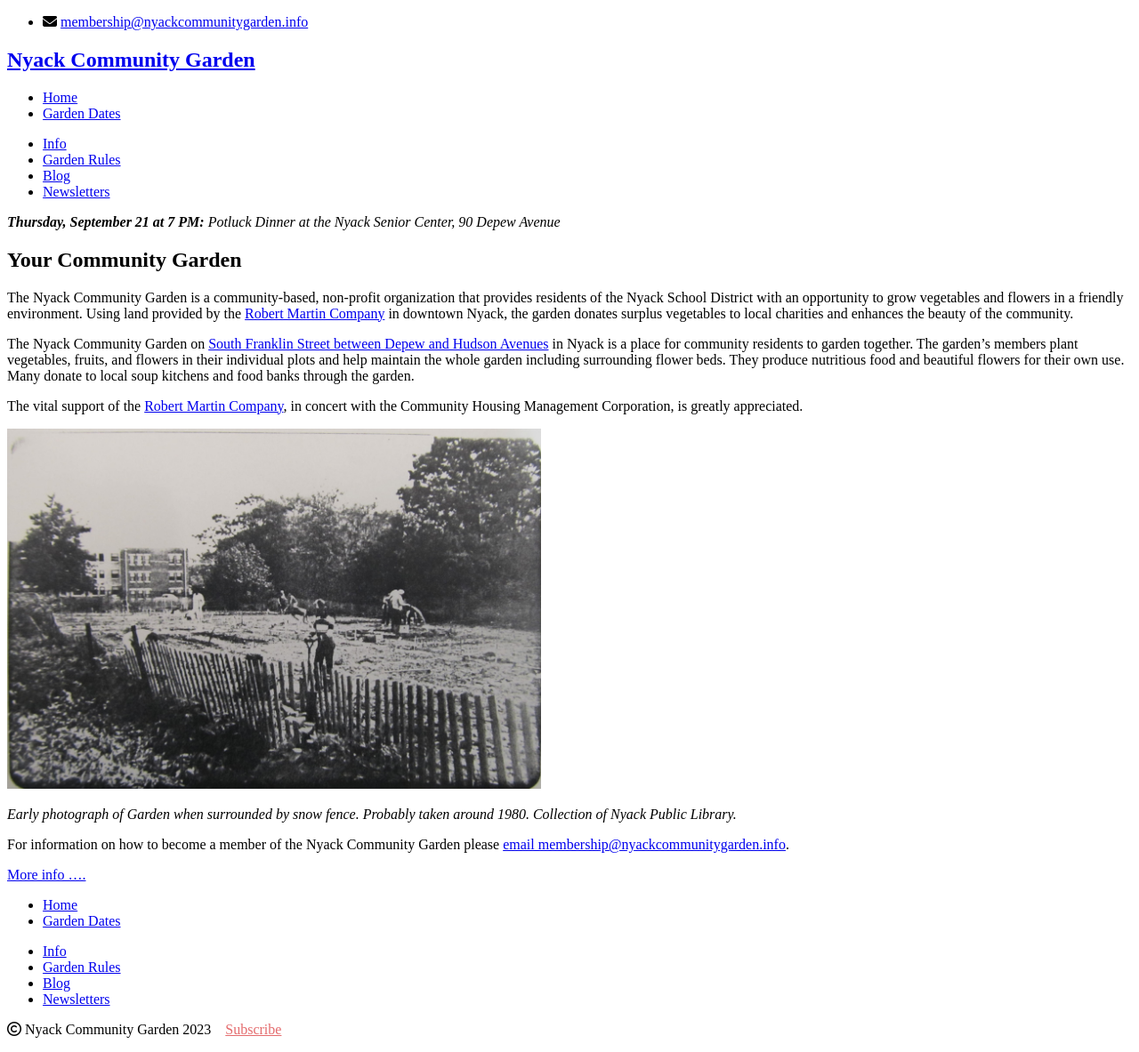
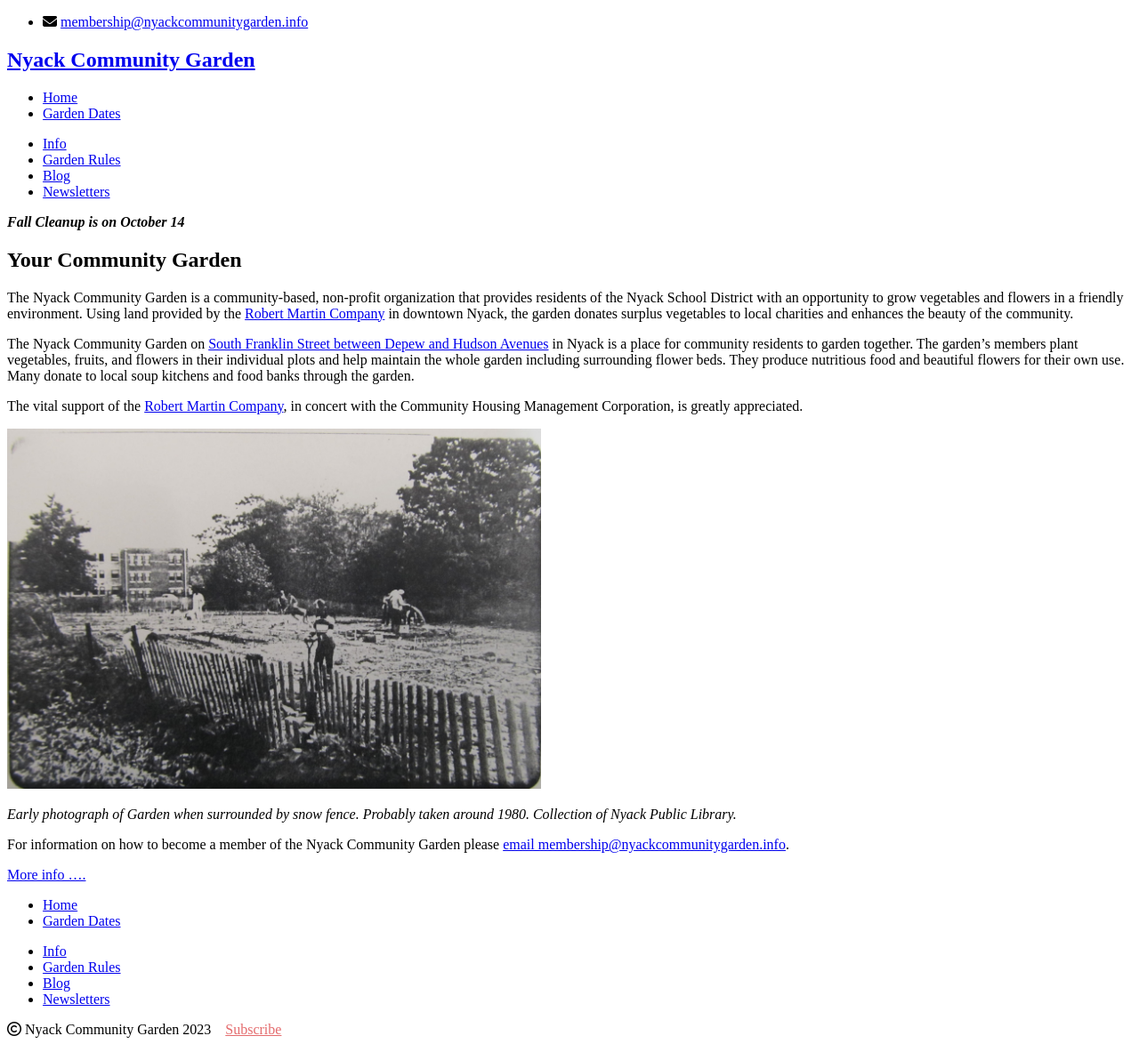
Before and after one commit to bosborne/nyackcommunitygarden, a Jekyll site: the page built from index.md, in a window 1280 px wide. Shown: the whole page at 89% size. Built offline with Jekyll 4.4.1, drawn with Linux system fonts in a browser that asks for light colours; nearby versions of some CDN libraries; library files that are not in the unit come from our copies.

Commit message:
Fall cleanup date

```diff
--- a/_layouts/default.html
+++ b/_layouts/default.html
@@ -22,7 +22,7 @@
       <div class="bannerbox">
         <p>
           <i>
-            <b>Thursday, September 21 at 7 PM: </b>Potluck Dinner at the Nyack Senior Center, 90 Depew Avenue
+            <b>Fall Cleanup is on October 14</b>
           </i>
         </p>
       </div>
```
